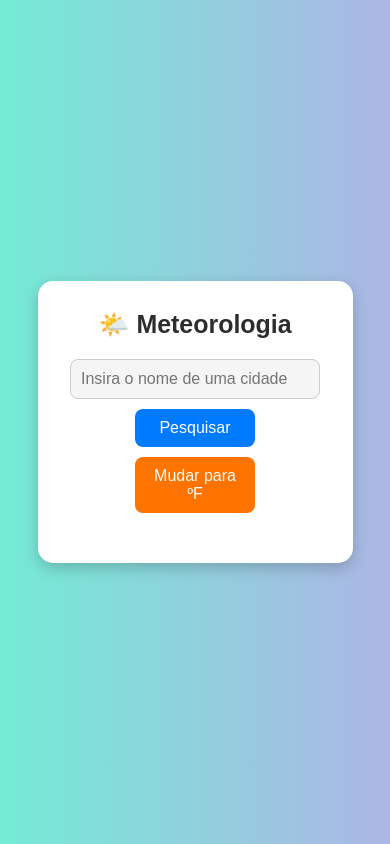
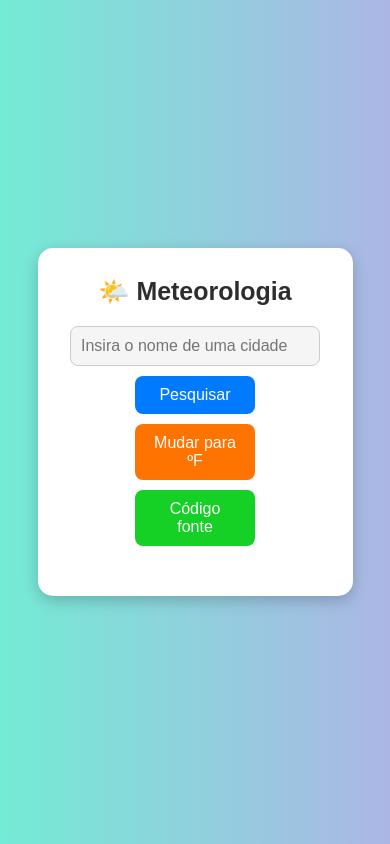
Before and after one commit to PpedroO7/WIT-Challange, a React (Vite) app in the folder wit_challange/: page / in a window 390 px wide. Built offline with nearby package versions, Linux system fonts and the light colour scheme.

Commit message:
add source code button

```diff
--- a/wit_challange/src/App.css
+++ b/wit_challange/src/App.css
@@ -57,7 +57,8 @@ body, .container {
 }
 
 .search-btn,
-.metric-btn {
+.metric-btn,
+.source-btn {
   padding: 10px 15px;
   border: none;
   border-radius: 8px;
@@ -83,6 +84,14 @@ body, .container {
 
 .metric-btn:hover {
   background: #d25c00;
+}
+
+.source-btn {
+  background: #15d025;
+}
+
+.source-btn:hover {
+  background: #11ad1e;
 }
 
 .result {
@@ -175,12 +184,10 @@ body, .container {
 .weather-map {
   width: 100%;
   height: 400px;
-  border-radius: 10px;
   overflow: hidden;
   box-shadow: 0px 4px 10px rgba(0, 0, 0, 0.1);
 }
 
-/* Responsividade */
 @media (max-width: 768px) {
   .result {
     flex-direction: column;
@@ -223,7 +230,8 @@ body, .container {
   }
 
   .search-btn,
-  .metric-btn {
+  .metric-btn,
+  .source-btn {
     width: 100%;
   }
 
--- a/wit_challange/src/App.tsx
+++ b/wit_challange/src/App.tsx
@@ -119,6 +119,11 @@ function App() {
         <button className="metric-btn" onClick={convertUnits}>
           Mudar para º{useMetric ? "F" : "C"}
         </button>
+
+        <button className="source-btn" onClick={() => window.open("https://github.com/PpedroO7/WIT-Challange", "_blank")}>
+          Código fonte
+        </button>
+
       </div>
 
       {error && <p style={{ color: "red" }}>Erro: {error}</p>}
```
